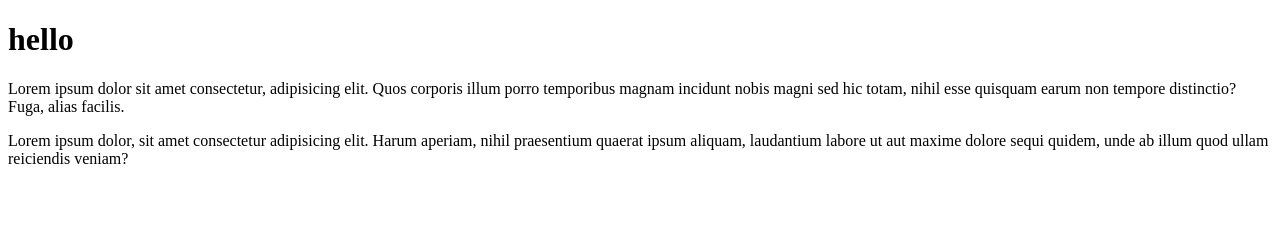
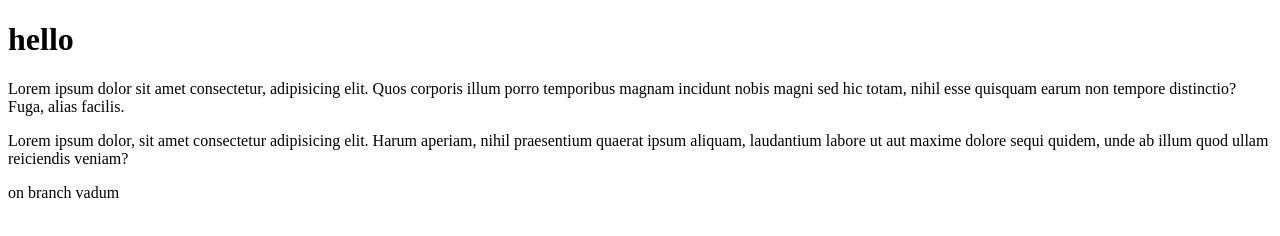
Before and after one commit to vadimsoluk1/vadum, a plain HTML site: page index.html in a window 1280 px wide. Drawn offline with Linux system fonts and the light colour scheme.

Commit message:
on branck vadum

```diff
--- a/index.html
+++ b/index.html
@@ -9,5 +9,6 @@
     <h1>hello</h1>
     <p>Lorem ipsum dolor sit amet consectetur, adipisicing elit. Quos corporis illum porro temporibus magnam incidunt nobis magni sed hic totam, nihil esse quisquam earum non tempore distinctio? Fuga, alias facilis.</p>
     <p>Lorem ipsum dolor, sit amet consectetur adipisicing elit. Harum aperiam, nihil praesentium quaerat ipsum aliquam, laudantium labore ut aut maxime dolore sequi quidem, unde ab illum quod ullam reiciendis veniam?</p>
+    <p>on branch vadum</p>
 </body>
 </html>
```
